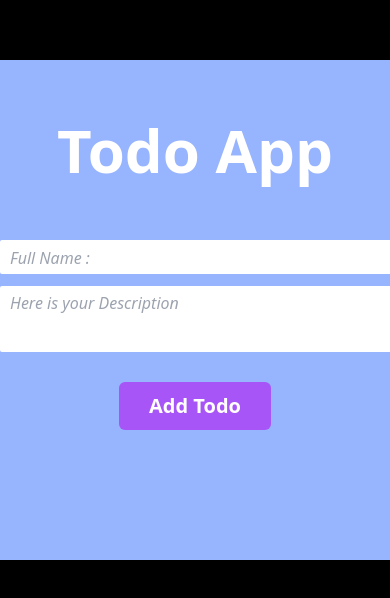
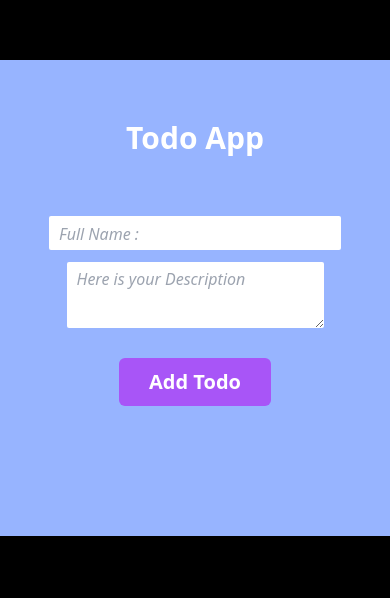
Before and after one commit to sajibkhandev/React_Todo, a React (Vite) app: page / in a window 390 px wide. Shown: the top 598 px of the page. Built offline with nearby package versions, Linux system fonts and the light colour scheme.

Commit message:
responsive1

```diff
--- a/src/App.jsx
+++ b/src/App.jsx
@@ -76,10 +76,10 @@ export default function App() {
     <div className='bg-black h-screen'>
     <div className='max-w-container mx-auto pt-[60px] pb-[100px]'>
       <div className='bg-[#97B4FF] relative'>
-        <h1 className='text-center text-6xl text-white font-bold py-[60px] relative'>Todo App</h1>
-        <input onChange={handleInput1}  value={name} type="text" placeholder='Full Name :' className='block mx-auto w-[400px] mb-[12px] rounded-[2px] py-[3px]  px-[10px] text-lg font-semibold placeholder:text-base placeholder:font-normal placeholder:italic outline-0 ' />
+        <h1 className='text-center text-3xl md:text-6xl text-white font-bold py-[60px] relative'>Todo App</h1>
+        <input onChange={handleInput1}  value={name} type="text" placeholder='Full Name :' className='block mx-auto md:w-[400px] mb-[12px] rounded-[2px] py-[3px]  px-[10px] text-lg font-semibold placeholder:text-base placeholder:font-normal placeholder:italic outline-0 ' />
         {span1?<span className='text-red-500 absolute top-[190px] right-[188px]'><FaTimes/></span>:""}
-        <textarea onChange={handleInput2} value={caption} type="text" placeholder='Here is your Description' className='block mx-auto w-[400px] rounded-[2px] py-[5px] px-[10px] text-lg font-semibold placeholder:text-base placeholder:font-normal placeholder:italic outline-0'/>
+        <textarea onChange={handleInput2} value={caption} type="text" placeholder='Here is your Description' className='block mx-auto md:w-[400px] rounded-[2px] py-[5px] px-[10px] text-lg font-semibold placeholder:text-base placeholder:font-normal placeholder:italic outline-0'/>
         {span2?<span className='text-red-500 absolute top-[234px] right-[188px]'><FaTimes/></span>:""}
         {edit?
         <div className='flex justify-center'>
```
